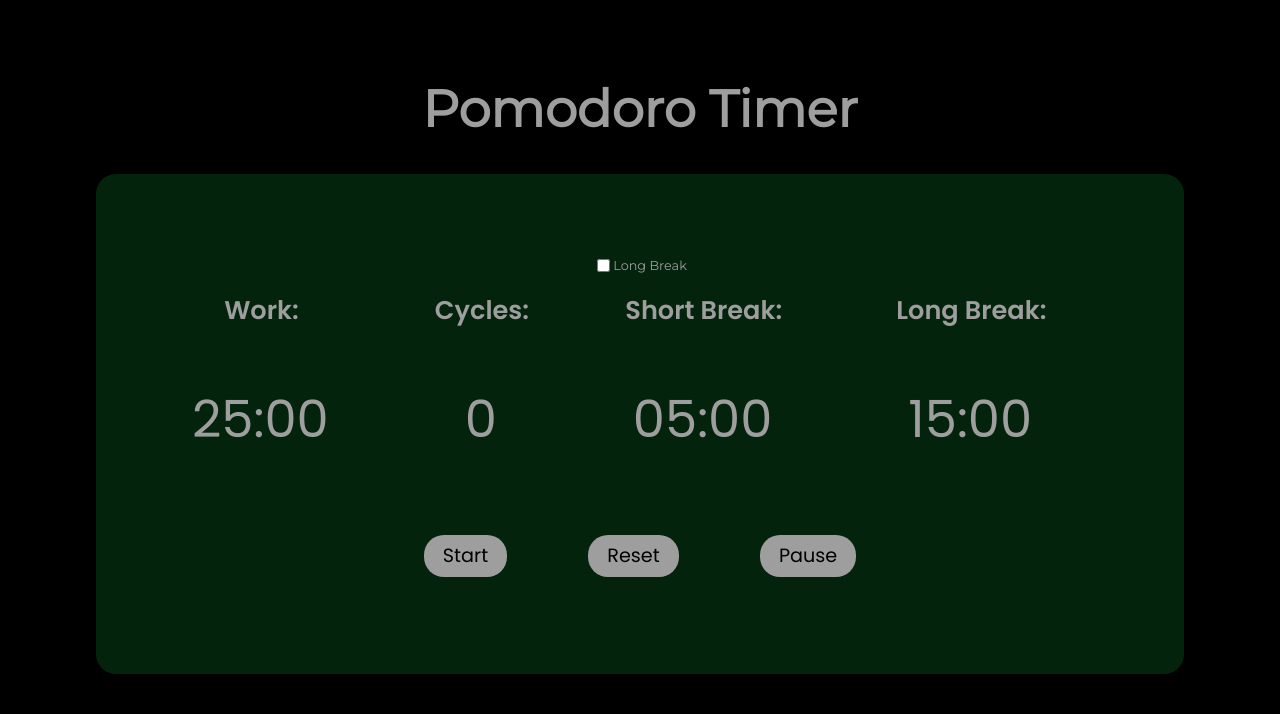
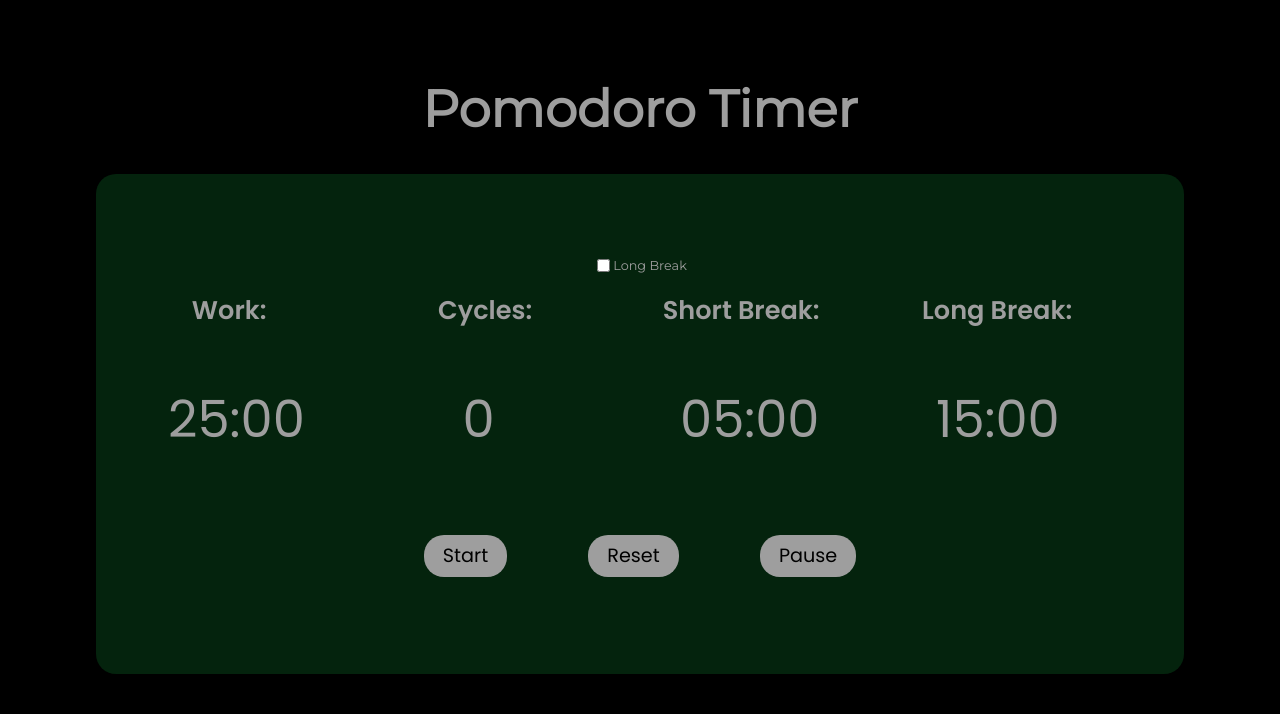
Before and after one commit to imadiss/web-and-mobile-programming-course, a PHP site: page /Timer.html in a window 1280 px wide. Shown: the top 714 px of the page. Run offline with PHP 8.4, Linux system fonts and the light colour scheme; some web fonts are replaced.

Commit message:
Add pomodoro

```diff
--- a/Pomodoro/Timer.css
+++ b/Pomodoro/Timer.css
@@ -38,10 +38,10 @@ h1 {
 ul{
     display: flex;
     list-style: none;
-    padding-right: 7.5vw;
     font-size: 4vw;
     color: #9e9e9e;
     box-sizing: border-box;
+    width:20vw;
 }
 
 .tab{
@@ -61,8 +61,9 @@ ul{
     display: flex;
 }
 
-
-
+#cycle{
+    margin-left: 3vw;
+}
 
 li{
     font-family: "poppins", sans-serif ;
@@ -133,6 +134,7 @@ button:active {
         font-size: 4vw;
         padding: 0;
         margin: 0;
+        width:10vw;
     }
     .work{
         display: inline-flex;
```
